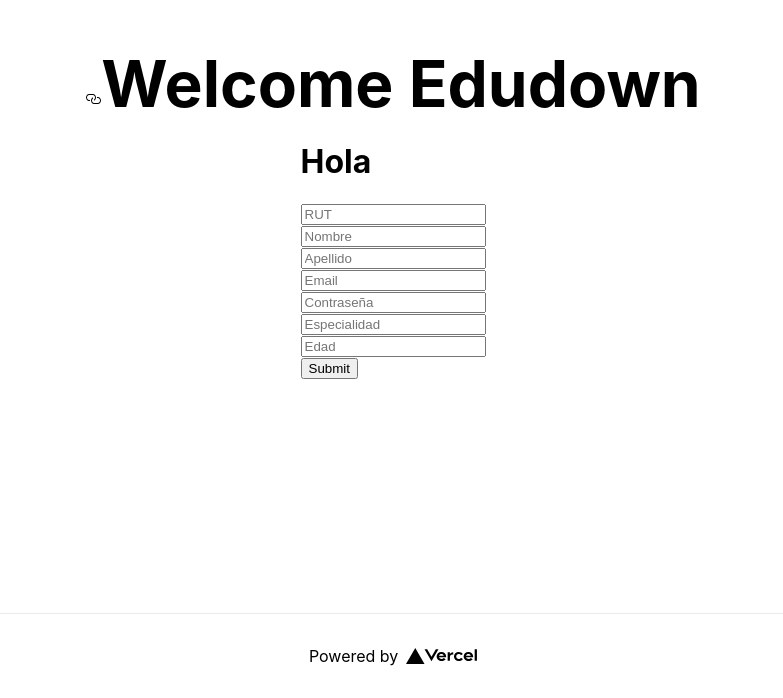
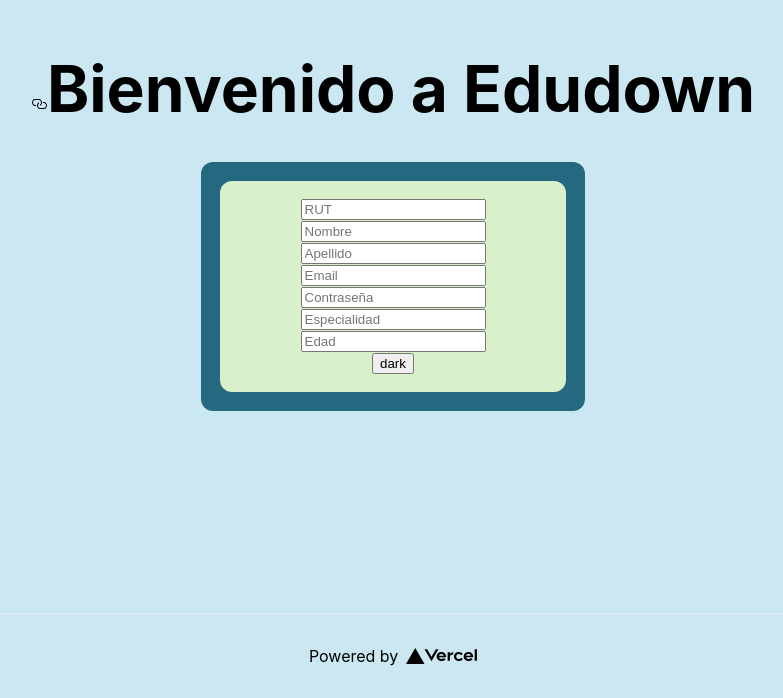
Before and after one commit to EricAlejandroDurante/edudown, a Next.js app in the folder front-end/: page /client-side in a window 1280 px wide. Shown: the part 187-885 px from the top of the page, without its empty margins (247-1030 px from the left). Built offline with nearby package versions, Linux system fonts and the light colour scheme.

Commit message:
Client-Side
Se mejoro un poco mas la visual de la ruta Client-Side

```diff
--- a/front-end/component/UserCreate.js
+++ b/front-end/component/UserCreate.js
@@ -2,6 +2,7 @@ import { gql, useMutation } from '@apollo/client'
 import { useFormik } from 'formik'
 import * as Yup from 'yup'
 import { Form,Button } from "react-bootstrap"
+import styles from "../styles/Home.module.css"
 
 
 const FormSchema = Yup.object().shape({
@@ -55,12 +56,13 @@ export default function Create() {
     //return JSON.stringify(error)
   }
   return (
-    <div className='p-3 mb-2 bg-primary text-white'>
-      <h1>Hola</h1>
+    <div className= {styles.Contenedor}>
+
       <form onSubmit={formik.handleSubmit}>
 
-        <div>
-        <Form>
+
+        <div className={styles.Form}>
+        <Form >
           <Form.Group className="mb-3" controlId="formBasicRUT" >
             <Form.Control name='rut' type="text" placeholder="RUT" onChange={formik.handleChange} value={formik.values.rut} required/>
           </Form.Group>
@@ -92,11 +94,11 @@ export default function Create() {
           <Form.Group className="mb-3" controlId="formBasicAge">
             <Form.Control name='edad' type="number" placeholder="Edad" onChange={formik.handleChange} value={formik.values.edad} required/>
           </Form.Group>
+          <Button variant='dark'>dark</Button>
 
-          <Button variant="primary" type="submit">
-            Submit
-          </Button>
+
         </Form>
+
 
 
         </div>
--- a/front-end/pages/client-side.js
+++ b/front-end/pages/client-side.js
@@ -13,7 +13,7 @@ export default function ClientSide() {
             </Head>
             <main className={styles.main}>
                 <h1 className={styles.title}><a href="#welcome-to-next-js" aria-hidden="true" id="welcome-to-next-js"><svg aria-hidden="true" height="16" version="1.1" viewBox="0 0 16 16" width="16"><path d="M4 9h1v1H4c-1.5 0-3-1.69-3-3.5S2.55 3 4 3h4c1.45 0 3 1.69 3 3.5 0 1.41-.91 2.72-2 3.25V8.59c.58-.45 1-1.27 1-2.09C10 5.22 8.98 4 8 4H4c-.98 0-2 1.22-2 2.5S3 9 4 9zm9-3h-1v1h1c1 0 2 1.22 2 2.5S13.98 12 13 12H9c-.98 0-2-1.22-2-2.5 0-.83.42-1.64 1-2.09V6.25c-1.09.53-2 1.84-2 3.25C6 11.31 7.55 13 9 13h4c1.45 0 3-1.69 3-3.5S14.5 6 13 6z"></path></svg></a>
-                    Welcome Edudown
+                    Bienvenido a Edudown
                 </h1>
                 <ClientOnly>
                     <UsersCreate />
--- a/front-end/styles/Home.module.css
+++ b/front-end/styles/Home.module.css
@@ -1,5 +1,6 @@
 .container {
   padding: 0 2rem;
+  background-color: #CBE8F2;
 }
 
 .main {
@@ -41,6 +42,7 @@
 
 .title {
   margin: 0;
+  padding:3%;
   line-height: 1.15;
   font-size: 4rem;
 }
@@ -115,3 +117,20 @@
     flex-direction: column;
   }
 }
+
+.Form{
+
+  background-color:#D9F1CA ;
+  text-align: center;
+
+  padding: 5%;
+  border-radius: .75em;
+}
+
+.Contenedor{
+  background-color: #256980;
+  width: 30vw;
+  padding: 5%;
+  border-radius: .75em;
+
+}
```
Also changed, not shown: front-end/styles/UserCreate.css (added).
